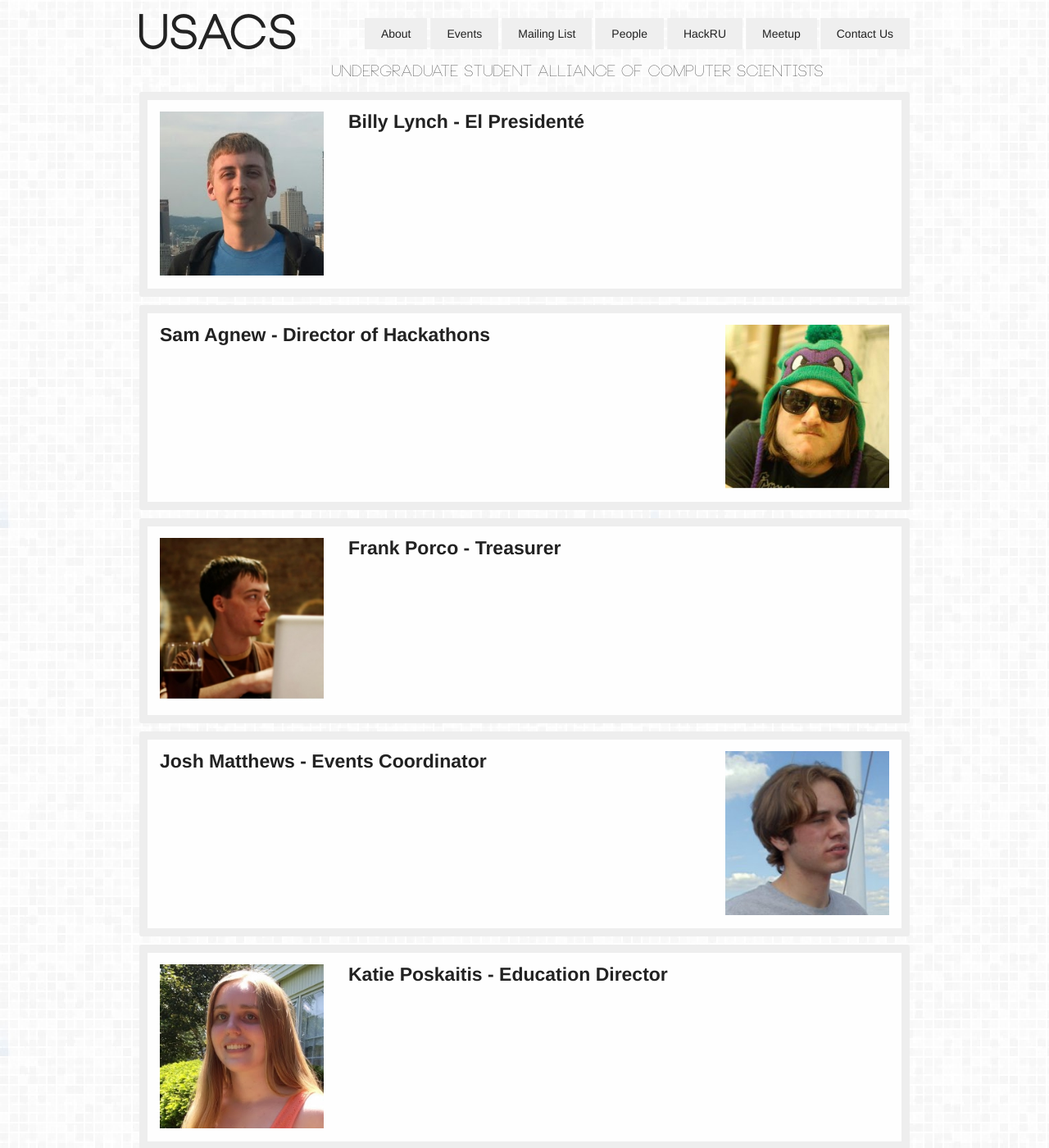
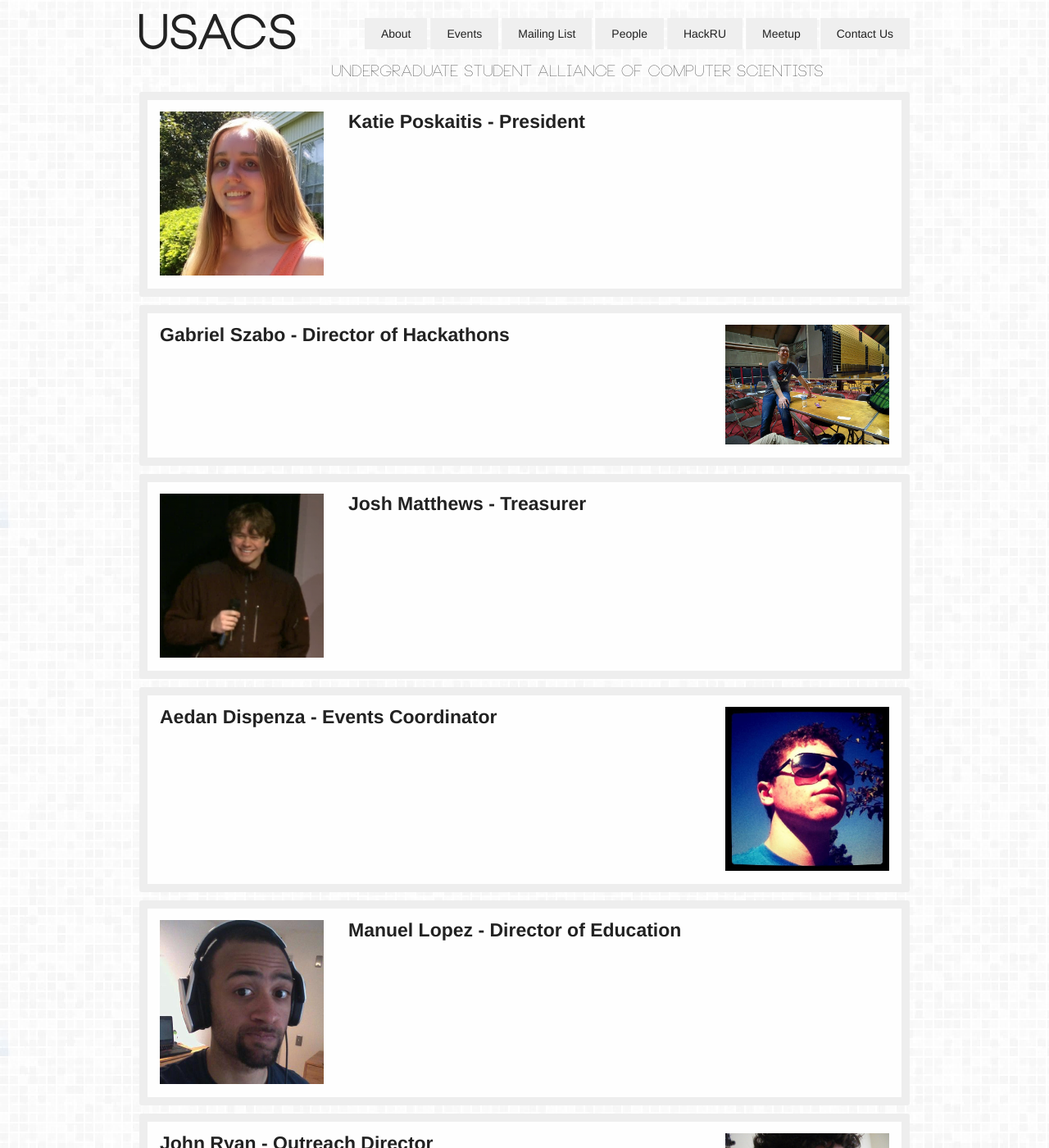
Before and after one commit to usacs/usacs.github.io, a Jekyll site: the page built from people.html, in a window 1280 px wide and 1400 px high. Shown: the whole window at 82% size. Built offline with Jekyll 4.4.1, drawn with Linux system fonts in a browser that asks for light colours; Markdown is read by kramdown in place of the engine named in the settings; some of the changed text lies outside the part shown.

Commit message:
Updating people.html to include new board members.

```diff
--- a/people.html
+++ b/people.html
@@ -5,10 +5,10 @@ title: "People"
 
 <div class="row content-block person">
   <div class="three columns">
-    <img src="/assets/images/people/billy.jpg">
+    <img src="/assets/images/people/katie.jpg">
   </div>
   <div class="nine columns">
-    <h3>Billy Lynch - El President&eacute;</h3>
+    <h3>Katie Poskaitis - President</h3>
     <span class="about">
 
     </span>
@@ -17,22 +17,22 @@ title: "People"
 
 <div class="row content-block person">
   <div class="nine columns">
-    <h3>Sam Agnew - Director of Hackathons</h3>
+    <h3>Gabriel Szabo - Director of Hackathons</h3>
     <span class="about">
 
     </span>
   </div>
   <div class="three columns">
-    <img src="/assets/images/people/sam.jpg">
+    <img src="/assets/images/people/gabe.jpg">
   </div>
 </div>
 
 <div class="row content-block person">
   <div class="three columns">
-    <img src="/assets/images/people/frank.jpg">
+    <img src="/assets/images/people/josh.jpg">
   </div>
   <div class="nine columns">
-    <h3>Frank Porco - Treasurer</h3>
+    <h3>Josh Matthews - Treasurer</h3>
     <span class="about">
 
     </span>
@@ -41,22 +41,22 @@ title: "People"
 
 <div class="row content-block person">
   <div class="nine columns">
-    <h3>Josh Matthews - Events Coordinator</h3>
+    <h3>Aedan Dispenza - Events Coordinator</h3>
     <span class="about">
 
     </span>
   </div>
   <div class="three columns">
-    <img src="/assets/images/people/josh.jpg">
+    <img src="/assets/images/people/aedan.jpg">
   </div>
 </div>
 
 <div class="row content-block person">
   <div class="three columns">
-    <img src="/assets/images/people/katie.jpg">
+    <img src="/assets/images/people/manny.jpg">
   </div>
   <div class="nine columns">
-    <h3>Katie Poskaitis - Education Director</h3>
+    <h3>Manuel Lopez - Director of Education </h3>
     <span class="about">
 
     </span>
@@ -65,22 +65,22 @@ title: "People"
 
 <div class="row content-block person">
   <div class="nine columns">
-    <h3>Kaushal Parikh - Director of Public Outreach</h3>
+    <h3>John Ryan - Outreach Director</h3>
     <span class="about">
 
     </span>
   </div>
   <div class="three columns">
-    <img src="/assets/images/people/kaushal.jpg">
+    <img src="/assets/images/people/john.jpg">
   </div>
 </div>
 
 <div class="row content-block person">
   <div class="three columns">
-    <img src="/assets/images/people/lindsey.jpg">
+    <img src="/assets/images/people/renish.jpg">
   </div>
   <div class="nine columns">
-    <h3>Lindsey Crocker - Secretary</h3>
+    <h3>Renish Matta - Secretary</h3>
     <span class="about">
 
     </span>
```
Also changed, not shown: assets/images/people/aedan.jpg (added), assets/images/people/gabe.jpg (added), assets/images/people/john.jpg (added), assets/images/people/josh.jpg, assets/images/people/manny.jpg (added), assets/images/people/renish.jpg (added).
